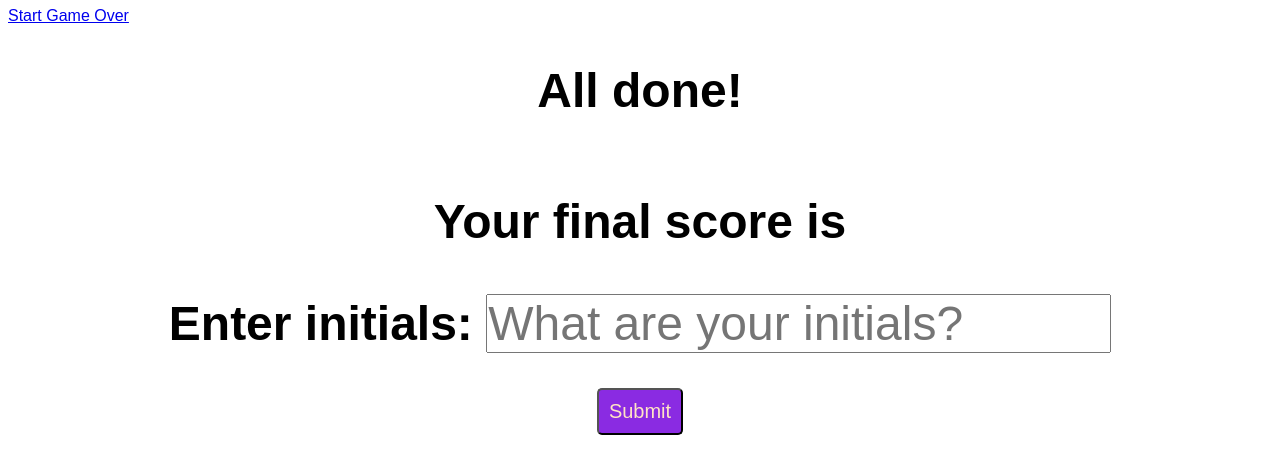
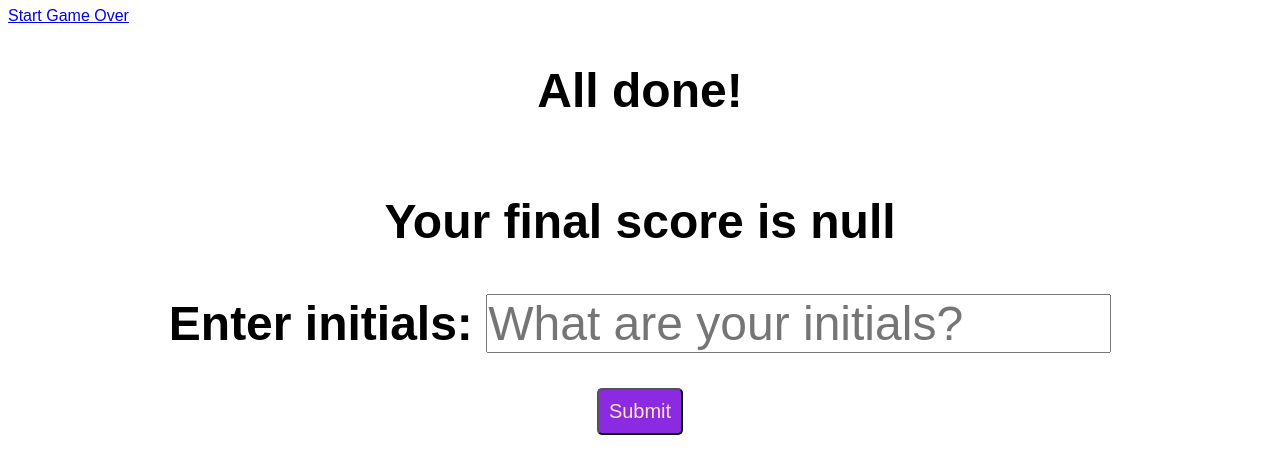
Before and after one commit to LauraGwendolynBurch/Quiz_Your_Code, a plain HTML site: page score.html in a window 1280 px wide. Drawn offline with Linux system fonts and the light colour scheme.

Commit message:
saves score to score html page

```diff
--- a/assets/score.js
+++ b/assets/score.js
@@ -2,7 +2,9 @@
 var formEl = document.querySelector("#highscoreWinner");
 var listEl = document.querySelector("#initals");
 
-
-localStorage.getItem("currentScore")
-// console.log("currentScore")
-formEl.innerhtml = ("Your final score is" + "currentScore")
+//print your score
+if (typeof(Storage) !== "undefined") {
+   document.getElementById("highscoreWinner").innerHTML = "Your final score is " + localStorage.getItem("currentScore");
+} else {
+    document.getElementById("highscoreWinner").innerHTML = "N/A";
+}
--- a/score.html
+++ b/score.html
@@ -14,7 +14,7 @@
         <div>All done!</div>
         <div>
             <form method="POST">
-              <h1 id="highscoreWinner">Your final score is</h1>
+              <h1 id="highscoreWinner"></h1>
               <label for="">Enter initials:</label>
               <input type="text" placeholder="What are your initials?" id="initals" />
             </form>
```
